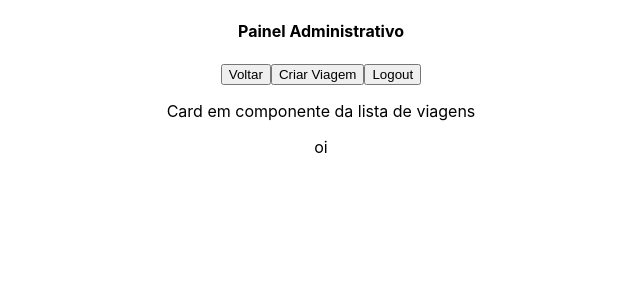
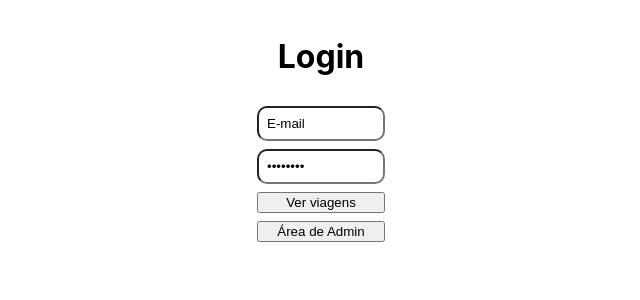
Before and after one commit to future4code/shaw-Sergio-Junior, a React (Create React App) app in the folder modulo 3/projeto-labex/projeto-labex/: page /login in a window 1280 px wide. Shown: the top 300 px of the page, without its empty margins (319-959 px from the left). Built offline with nearby package versions, Linux system fonts and the light colour scheme.

Commit message:
usando routes

```diff
--- a/modulo 3/projeto-labex/projeto-labex/package.json
+++ b/modulo 3/projeto-labex/projeto-labex/package.json
@@ -9,6 +9,7 @@
     "axios": "^0.27.0",
     "react": "^18.0.0",
     "react-dom": "^18.0.0",
+    "react-router-dom": "^6.3.0",
     "react-scripts": "^5.0.1",
     "styled-components": "^5.3.5",
     "web-vitals": "^2.1.4"
--- a/modulo 3/projeto-labex/projeto-labex/src/App.js
+++ b/modulo 3/projeto-labex/projeto-labex/src/App.js
@@ -1,17 +1,11 @@
+import React from 'react';
+import { Router } from './Routes/Router';
 import './App.css';
-import HomePage from './Pages/HomePage/HomePage';
-import ListTripsPage from './Pages/ListTripsPage/ListTripsPage';
-import ApplicationFormPage from './Pages/ApplicationFormPage/ApplicationFormPage';
-import LoginPage from './Pages/LoginPage/LoginPage';
-import CreateTripPage from './Pages/CreateTripPage/CreateTripPage';
-import TripDetailsPage from './Pages/TripDetailsPage/TripDetailsPage';
-import AdminHomePage from './Pages/AdminHomePage/AdminHomePage';
 
 function App() {
   return (
     <div className="App">
-      <AdminHomePage />
-      oi
+      <Router />
     </div>
   );
 }
--- a/modulo 3/projeto-labex/projeto-labex/src/Pages/AdminHomePage/AdminHomePage.jsx
+++ b/modulo 3/projeto-labex/projeto-labex/src/Pages/AdminHomePage/AdminHomePage.jsx
@@ -1,17 +1,39 @@
+import React from "react";
+import { useNavigate } from "react-router-dom";
+
 export default function AdminHomePage() {
+    const navigate = useNavigate()
+
+    const goBackPage = () => {
+        navigate(-1)
+    }
+
+    const goToCreateTripPage = () => {
+        navigate("/admin/trips/create")
+    }
+
+    const goToLoginPage = () => {
+        navigate("/login")
+    }
+
+    const goToTripDetailsPage = () => {
+        navigate("/admin/trips/list")
+    }
+
+
     return (
         <div>
             <h4>
                 Painel Administrativo
             </h4>
-            <button>Voltar</button>
-            <button>Criar Viagem</button>
-            <button>Logout</button>
+            <button onClick={goBackPage}>Voltar</button>
+            <button onClick={goToCreateTripPage}>Criar Viagem</button>
+            <button onClick={goToLoginPage}>Logout</button>
             <div>
-                <p>
+                <p onClick={goToTripDetailsPage}>
                     Card em componente da lista de viagens
                 </p>
             </div>
-        </div>
+        </div >
     );
 }
--- a/modulo 3/projeto-labex/projeto-labex/src/Pages/ApplicationFormPage/ApplicationFormPage.jsx
+++ b/modulo 3/projeto-labex/projeto-labex/src/Pages/ApplicationFormPage/ApplicationFormPage.jsx
@@ -1,4 +1,6 @@
 import styled from 'styled-components'
+import React from "react";
+import { useNavigate } from "react-router-dom";
 
 const FlexContainer = styled.div`
     display: flex;
@@ -16,6 +18,12 @@ const FlexContainer = styled.div`
     }
     `
 export default function ApplicationFormPage() {
+    const navigate = useNavigate()
+
+    const goBackPage = () => {
+        navigate(-1)
+    }
+
     return (
         <FlexContainer>
             <h4>
@@ -36,7 +44,7 @@ export default function ApplicationFormPage() {
                 <option value="Argentina">Argentina</option>
             </select>
             <div>
-                <button>Voltar</button>
+                <button onClick={goBackPage}>Voltar</button>
                 <button>Enviar</button>
             </div>
         </FlexContainer>
--- a/modulo 3/projeto-labex/projeto-labex/src/Pages/CreateTripPage/CreateTripPage.jsx
+++ b/modulo 3/projeto-labex/projeto-labex/src/Pages/CreateTripPage/CreateTripPage.jsx
@@ -1,4 +1,6 @@
 import styled from 'styled-components'
+import React from "react";
+import { useNavigate } from "react-router-dom";
 
 const FlexContainer = styled.div`
     display: flex;
@@ -16,6 +18,12 @@ const FlexContainer = styled.div`
     }
     `
 export default function CreateTripPage() {
+    const navigate = useNavigate()
+
+    const goBackPage = () => {
+        navigate(-1)
+    }
+
     return (
         <FlexContainer>
             <h4>
@@ -36,7 +44,7 @@ export default function CreateTripPage() {
                 <option value="Argentina">Argentina</option>
             </select>
             <div>
-                <button>Voltar</button>
+                <button onClick={goBackPage}>Voltar</button>
                 <button>Enviar</button>
             </div>
         </FlexContainer>
--- a/modulo 3/projeto-labex/projeto-labex/src/Pages/HomePage/HomePage.jsx
+++ b/modulo 3/projeto-labex/projeto-labex/src/Pages/HomePage/HomePage.jsx
@@ -1,12 +1,25 @@
+import React from "react";
+import { useNavigate } from "react-router-dom";
 
 export default function HomePage() {
+
+    const navigate = useNavigate()
+
+    const goToListTripPage = () => {
+        navigate("/trips/list")
+    }
+
+    const goToLoginPage = () => {
+        navigate("/login")
+    }
+
     return (
         <div>
             <h1>
                 LabeX
             </h1>
-            <button>Ver viagens</button>
-            <button>Área de Admin</button>
+            <button onClick={goToListTripPage}>Ver viagens</button>
+            <button onClick={goToLoginPage}>Área de Admin</button>
         </div>
     )
 }
--- a/modulo 3/projeto-labex/projeto-labex/src/Pages/ListTripsPage/ListTripsPage.jsx
+++ b/modulo 3/projeto-labex/projeto-labex/src/Pages/ListTripsPage/ListTripsPage.jsx
@@ -1,8 +1,20 @@
+import React from "react";
+import { useNavigate } from "react-router-dom";
+
 export default function ListTripsPage() {
+    const navigate = useNavigate()
+
+    const goBackPage = () => {
+        navigate(-1)
+    }
+
+    const goToApplicationFormPage = () => {
+        navigate("/trips/application")
+    }
     return (
         <div>
-            <button>Voltar</button>
-            <button>Inscrever-se</button>
+            <button onClick={goBackPage}>Voltar</button>
+            <button onClick={goToApplicationFormPage}>Inscrever-se</button>
             <h1>
                 Lista de Viagens
             </h1>
--- a/modulo 3/projeto-labex/projeto-labex/src/Pages/LoginPage/LoginPage.jsx
+++ b/modulo 3/projeto-labex/projeto-labex/src/Pages/LoginPage/LoginPage.jsx
@@ -1,5 +1,6 @@
-import React from "react"
 import styled from "styled-components"
+import React from "react";
+import { useNavigate } from "react-router-dom";
 
 const DivContainerMain = styled.div`
         display: flex;
@@ -14,15 +15,25 @@ const DivContainerMain = styled.div`
 `
 
 export default function LoginPage() {
+    const navigate = useNavigate()
+
+    const goToListTripsPage = () => {
+        navigate("/trips/list")
+    }
+
+    const goToAdminHomePage = () => {
+        navigate("/admin/trips/:id")
+    }
+
     return (
         <DivContainerMain>
             <h1>
                 Login
             </h1>
-            <input type="email" value="E-mail"/>
-            <input type="password" value="password"/>
-            <button>Ver viagens</button>
-            <button>Área de Admin</button>
+            <input type="email" value="E-mail" />
+            <input type="password" value="password" />
+            <button onClick={goToListTripsPage}>Ver viagens</button>
+            <button onClick={goToAdminHomePage}>Área de Admin</button>
         </DivContainerMain>
     )
 }
--- a/modulo 3/projeto-labex/projeto-labex/src/Pages/TripDetailsPage/TripDetailsPage.jsx
+++ b/modulo 3/projeto-labex/projeto-labex/src/Pages/TripDetailsPage/TripDetailsPage.jsx
@@ -1,4 +1,5 @@
-import React from "react"
+import React from "react";
+import { useNavigate } from "react-router-dom";
 import styled from "styled-components"
 
 const DivContainerMain = styled.div`
@@ -14,6 +15,12 @@ const DivContainerMain = styled.div`
 `
 
 export default function TripDetailsPage() {
+    const navigate = useNavigate()
+
+    const goBackPage = () => {
+        navigate(-1)
+    }
+
     return (
         <DivContainerMain>
             <h1>
@@ -27,9 +34,9 @@ export default function TripDetailsPage() {
                 Duração: 132
                 Data: 2022-04-30
             </p>
-            <button>Voltar</button>
+            <button onClick={goBackPage}>Voltar</button>
             <h4>Candidatos Pendentes</h4>
-                <p>Card do candidato</p>
+            <p>Card do candidato</p>
             <h4>Candidatos Aprovados</h4>
             <ul>
                 <li>lista de candidatos</li>
--- /dev/null
+++ b/modulo 3/projeto-labex/projeto-labex/src/Routes/Router.js
@@ -0,0 +1,24 @@
+import AdminHomePage from "../Pages/AdminHomePage/AdminHomePage"
+import ApplicationFormPage from "../Pages/ApplicationFormPage/ApplicationFormPage"
+import CreateTripPage from "../Pages/CreateTripPage/CreateTripPage"
+import HomePage from "../Pages/HomePage/HomePage"
+import ListTripsPage from "../Pages/ListTripsPage/ListTripsPage"
+import LoginPage from "../Pages/LoginPage/LoginPage"
+import TripDetailsPage from "../Pages/TripDetailsPage/TripDetailsPage"
+import { BrowserRouter, Routes, Route } from "react-router-dom"
+
+export const Router = () => {
+    return (
+        <BrowserRouter>
+            <Routes>
+                <Route index element={<HomePage />} />
+                <Route path="/trips/list" element={<ListTripsPage />} />
+                <Route path="/trips/application" element={<ApplicationFormPage />} />
+                <Route path="/login" element={<LoginPage />} />
+                <Route path="/admin/trips/list" element={<TripDetailsPage />} />
+                <Route path="/admin/trips/create" element={<CreateTripPage />} />
+                <Route path="/admin/trips/:id" element={<AdminHomePage />} />
+            </Routes>
+        </BrowserRouter>
+    )
+}
```
Also changed, not shown: 1 other file (tests, documents, lock files or other folders).
